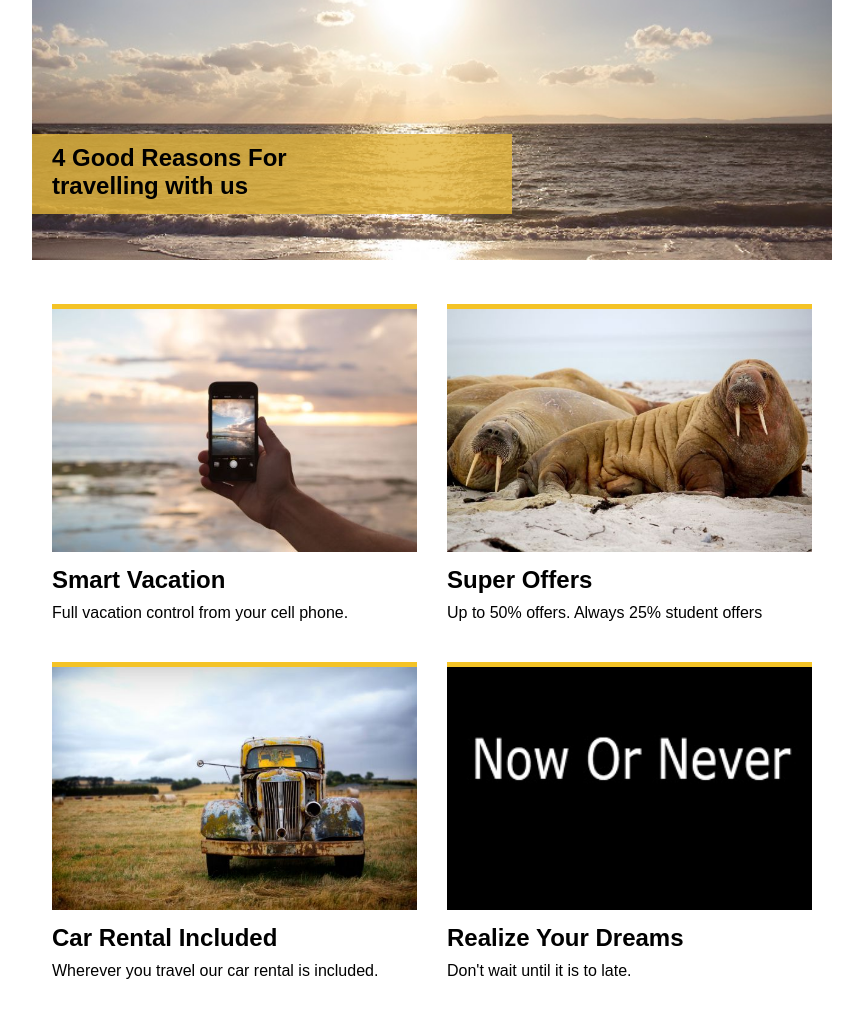
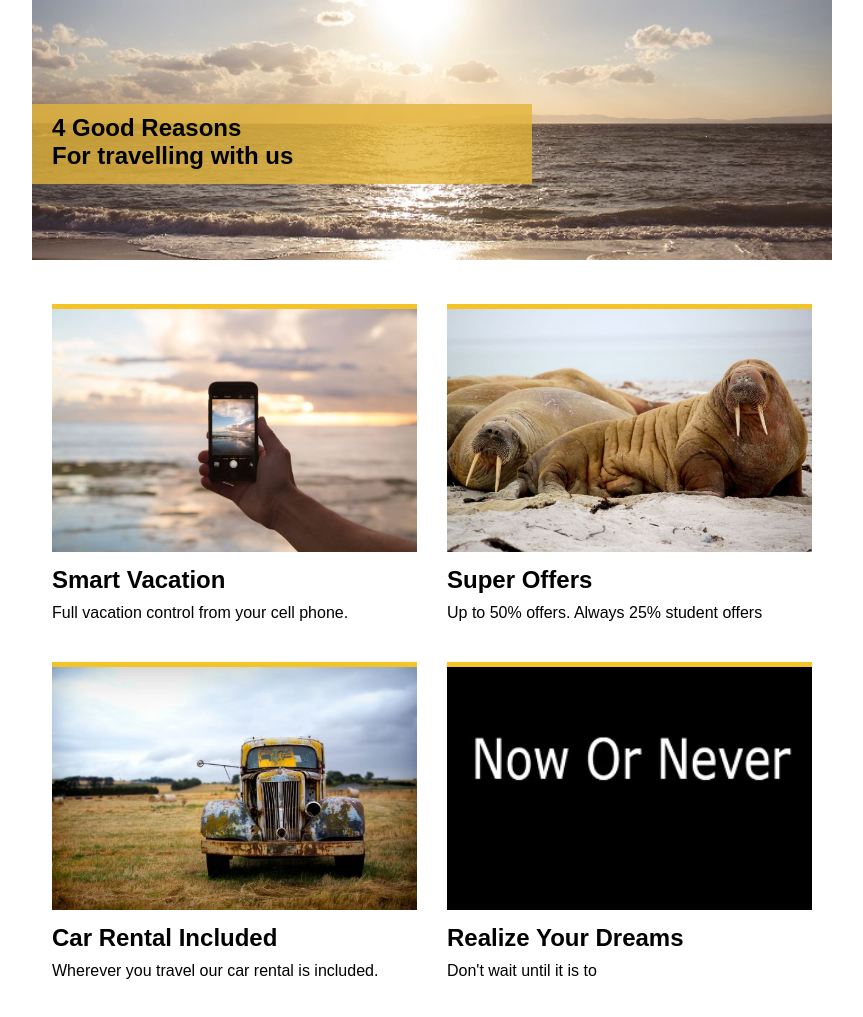
Before and after one commit to tranpanhminh/minhtpa_DN_RA-JS230529_hackathon_01, a plain HTML site: page index.html in a window 1280 px wide. Shown: the part 137-1154 px from the top of the page, without its empty margins (208-1071 px from the left). Drawn offline with Linux system fonts and the light colour scheme.

Commit message:
Hackathon 01 Basic

```diff
--- a/assets/css/main.css
+++ b/assets/css/main.css
@@ -35,16 +35,15 @@ img {
 
 .banner__title {
     position: absolute;
-    bottom: 50px;
+    bottom: 80px;
     left: 0;
     background-color: rgba(227, 181, 58, 0.8);
     padding-top: 10px;
     padding-left: 20px;
     padding-right: 146px;
-    width: 480px;
+    width: 500px;
     height: 80px;
     font-size: 24px;
-    line-height: 1.2;
 }
 
 .container {
--- a/index.html
+++ b/index.html
@@ -13,7 +13,10 @@
     <main>
         <section class="banner">
             <img class="banner__img" src="./assets/img/beach3.jpg" alt="">
-            <h1 class="banner__title">4 Good Reasons For travelling with us</h1>
+            <h1 class="banner__title">
+                <p>4 Good Reasons</p>
+                <p>For travelling with us</p>
+            </h1>
         </section>
 
         <div class="container">
@@ -54,7 +57,7 @@
 
                 <h2 class="post-title mtmb-10">Realize Your Dreams</h2>
 
-                <p class="description mtmb-10">Don't wait until it is to late.</p>
+                <p class="description mtmb-10">Don't wait until it is to</p>
             </div>
         </div>
     </main>
```
